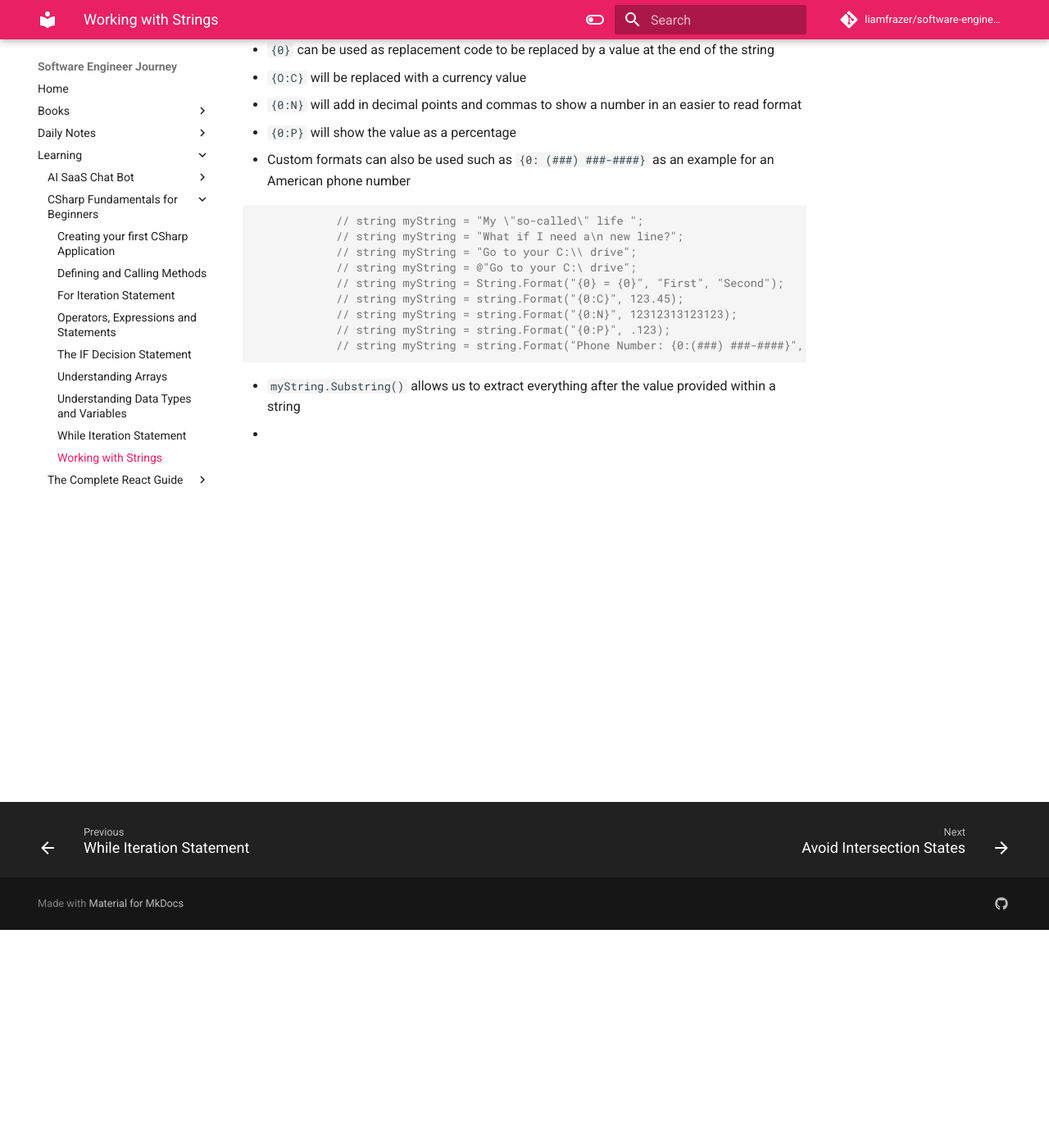
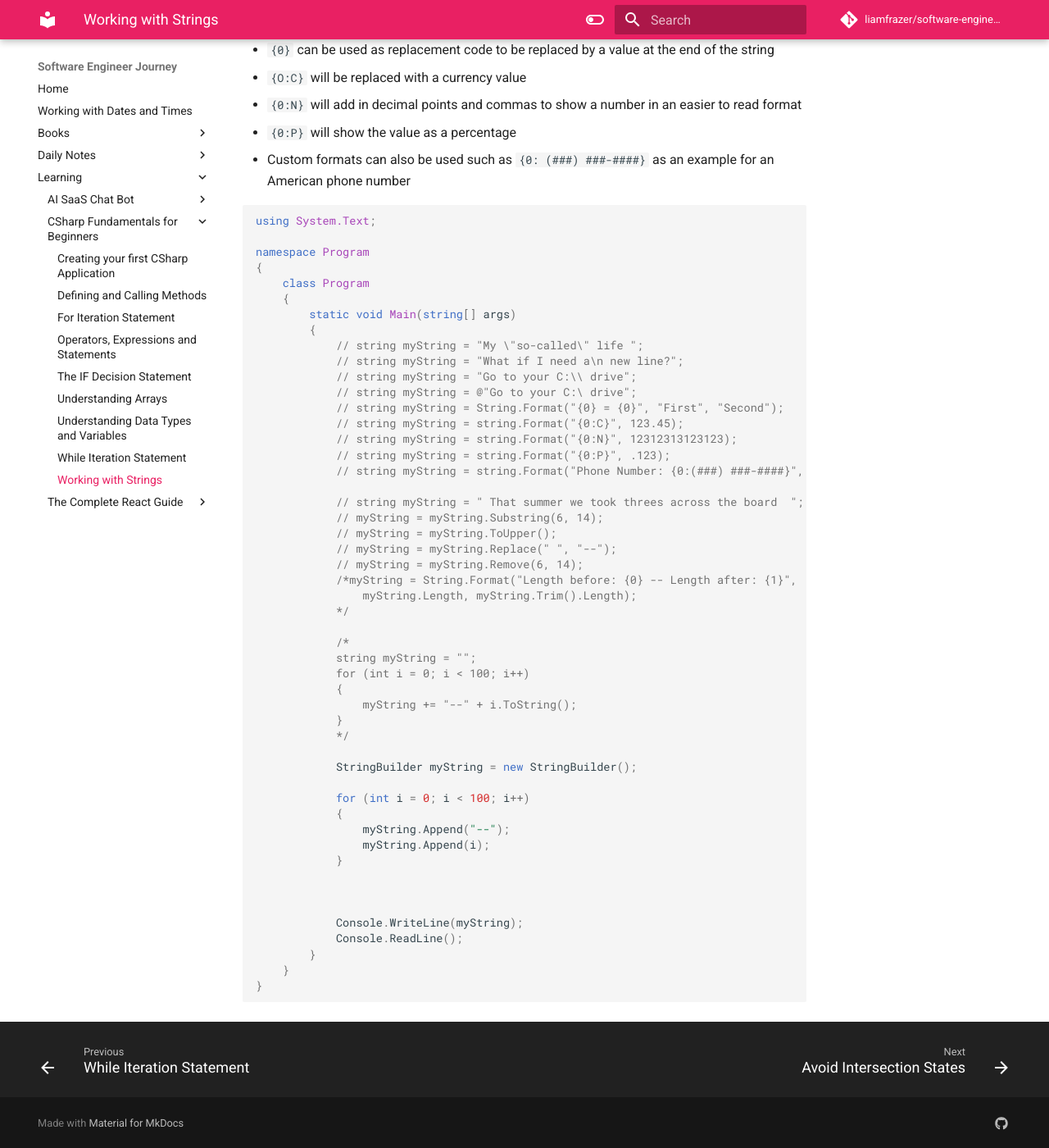
Before and after one commit to liamfrazer/software-engineer-journey, an MkDocs documentation site: the page built from docs/Learning/CSharp Fundamentals for Beginners/Working with Strings.md, in a window 1280 px wide and 1400 px high, scrolled down 266 px. Shown: the whole window at 82% size. Built offline with MkDocs 1.6.1 and Material for MkDocs 9.7.7, drawn with Linux system fonts in a browser that asks for light colours; comment, search, counter and statistics services are not loaded.

Commit message:
vault backup: 2024-01-06 16:53:36

````diff
--- a/docs/Learning/CSharp Fundamentals for Beginners/Working with Strings.md
+++ b/docs/Learning/CSharp Fundamentals for Beginners/Working with Strings.md
@@ -15,6 +15,14 @@ tags:
 * Custom formats can also be used such as `{0: (###) ###-####}` as an example for an American phone number
 
 ```c#
+using System.Text;
+
+namespace Program
+{
+    class Program
+    {
+        static void Main(string[] args)
+        {
             // string myString = "My \"so-called\" life ";
             // string myString = "What if I need a\n new line?";
             // string myString = "Go to your C:\\ drive";
@@ -24,7 +32,38 @@ tags:
             // string myString = string.Format("{0:N}", 12312313123123);
             // string myString = string.Format("{0:P}", .123);
             // string myString = string.Format("Phone Number: {0:(###) ###-####}", 1234567899);
+
+            // string myString = " That summer we took threes across the board  ";
+            // myString = myString.Substring(6, 14);
+            // myString = myString.ToUpper();
+            // myString = myString.Replace(" ", "--");
+            // myString = myString.Remove(6, 14);
+            /*myString = String.Format("Length before: {0} -- Length after: {1}",
+                myString.Length, myString.Trim().Length);
+            */
+
+            /*
+            string myString = "";
+            for (int i = 0; i < 100; i++)
+            {
+                myString += "--" + i.ToString();
+            }
+            */
+
+            StringBuilder myString = new StringBuilder();
+
+            for (int i = 0; i < 100; i++)
+            {
+                myString.Append("--");
+                myString.Append(i);
+            }
+
+
+
+            Console.WriteLine(myString);
+            Console.ReadLine();
+        }
+    }
+}
+
 ```
-
-* `myString.Substring()` allows us to extract everything after the value provided within a string
-*
--- /dev/null
+++ b/docs/Working with Dates and Times.md
@@ -0,0 +1,5 @@
+---
+tags:
+  - csharp
+---
+# Working with Dates and Times
````
Also changed, not shown: docs/index.md (+1 -0 lines).
